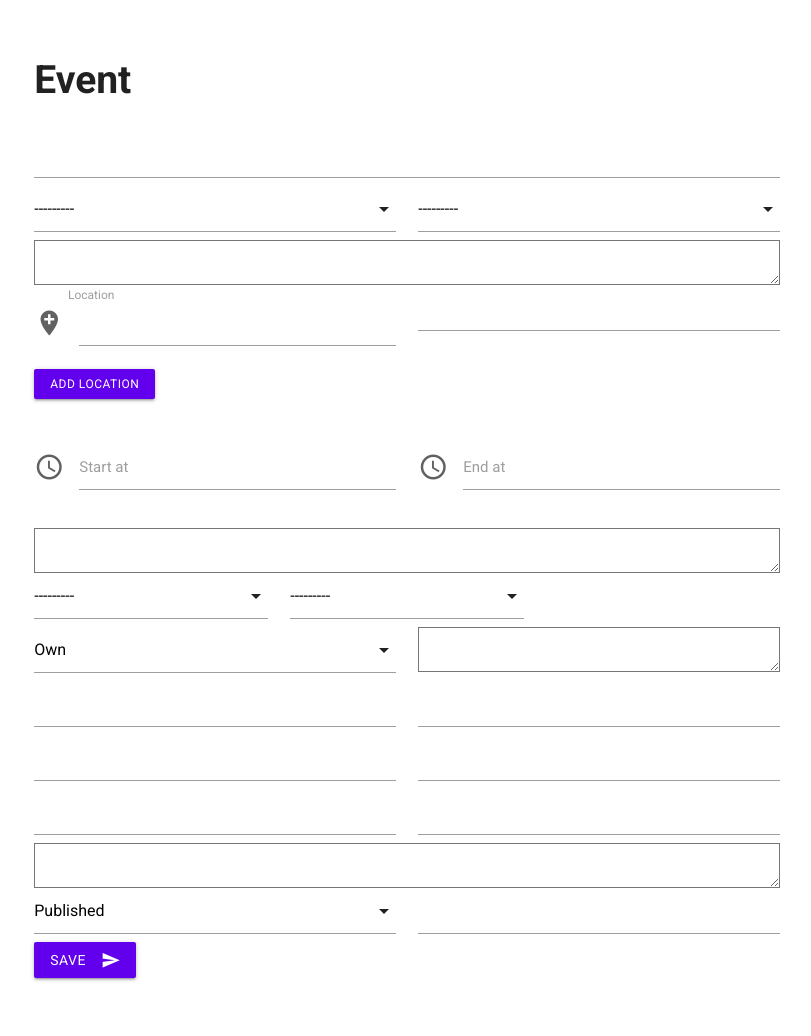
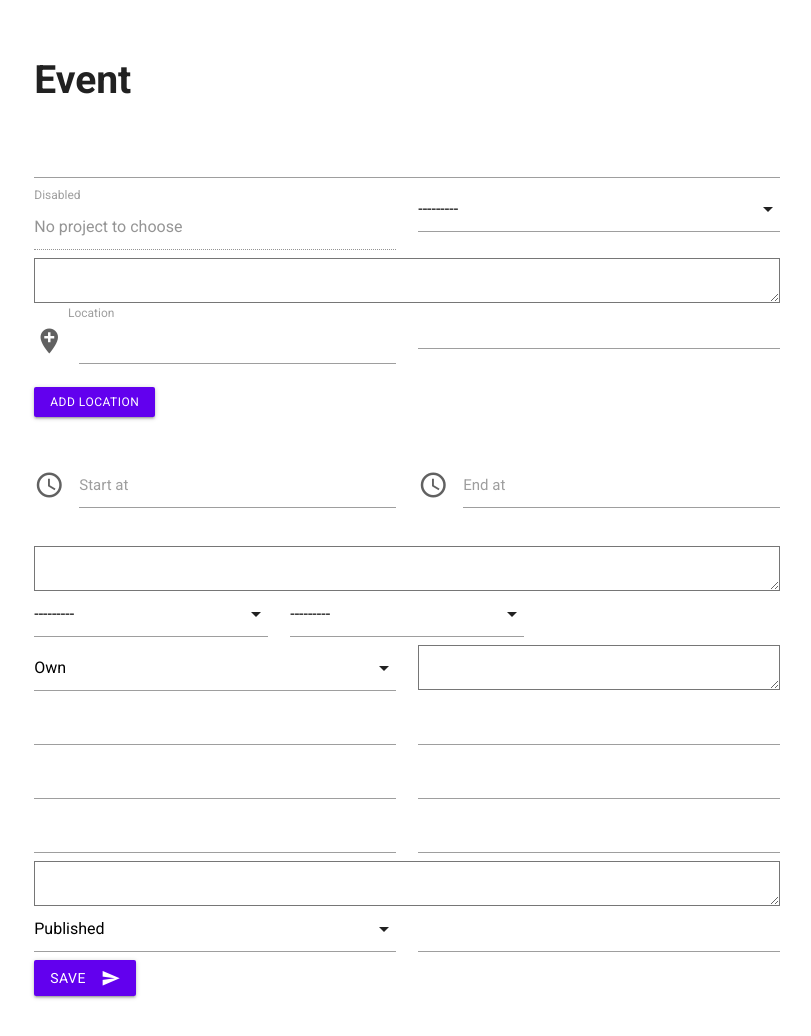
Before and after one commit to karolow/event-manager, a Django app: page /events/new/ in a window 1280 px wide. Shown: the part 64-1100 px from the top of the page, without its empty margins (233-1044 px from the left). Before the commit the page ends 1045 px from the top, so only its background shows below. Run offline with Django 3.2, Linux system fonts and the light colour scheme; the visitor is signed in with stand-in values (Sample User, id 1); data that the repository does not hold is empty; some libraries are stand-ins or nearby versions.

Commit message:
disable project field if value not available

```diff
--- a/website/templates/event.html
+++ b/website/templates/event.html
@@ -16,7 +16,12 @@
       {{ form.title|materializecss }}
       <div class="row">
         <div class="col s12 m6">
-          {{ form.project|materializecss }}
+          {% if form.project.value %}
+            {{ form.project|materializecss }}
+          {% else %}
+            <label for="disabled">{% trans "Disabled" %}</label>
+            <input disabled value="No project to choose" id="disabled" type="text" class="validate">
+          {% endif %}
         </div>
         <div class="col s12 m6">
           {{ form.type|materializecss }}
```
